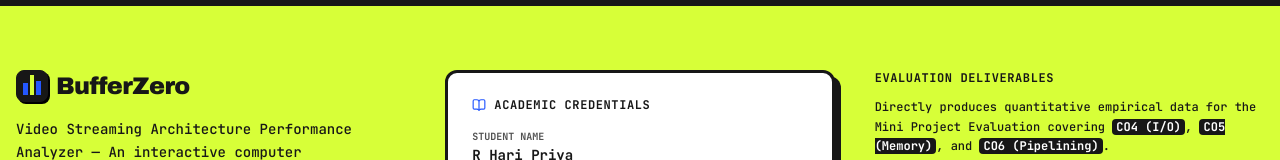
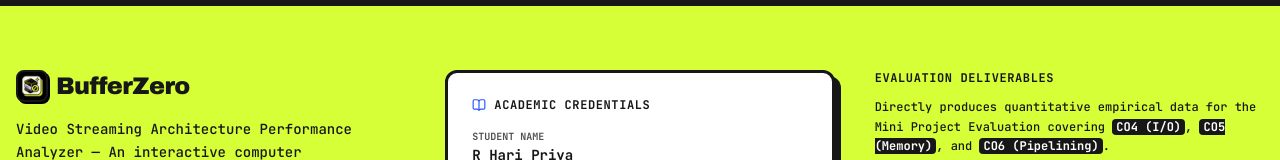
Before and after one commit to Haripriya24071/BufferZero, a React (Vite) app: page / in a window 1280 px wide. Shown: the part 4586-4746 px from the top of the page. Built offline with nearby package versions, Linux system fonts and the light colour scheme.

Commit message:
feat: add Footer and Navbar UI components for application layout and navigation

```diff
--- a/src/components/ui/Footer.tsx
+++ b/src/components/ui/Footer.tsx
@@ -14,11 +14,11 @@ export const Footer: React.FC<FooterProps> = ({ onLaunchLab }) => {
           {/* Col 1: Product & Academic Summary */}
           <div>
             <div className="flex items-center gap-2 mb-4">
-              <div className="w-8 h-8 bg-[#171717] rounded-lg flex items-end justify-center gap-0.5 p-1.5 border border-[#171717] shadow-[2px_2px_0_#000000]">
-                <span className="w-1.5 h-3 bg-[#2457FF] rounded-xs"></span>
-                <span className="w-1.5 h-5 bg-[#D7FF38] rounded-xs"></span>
-                <span className="w-1.5 h-3.5 bg-[#2457FF] rounded-xs"></span>
-              </div>
+              <img
+                src="/logo.png"
+                alt="BufferZero Logo"
+                className="w-8 h-8 rounded-lg object-contain border-2 border-[#171717] shadow-[2px_2px_0_#000000] bg-[#171717]"
+              />
               <span className="font-display text-2xl font-black tracking-tight text-[#171717]">
                 {PROJECT_CONFIG.productName}
               </span>
```
